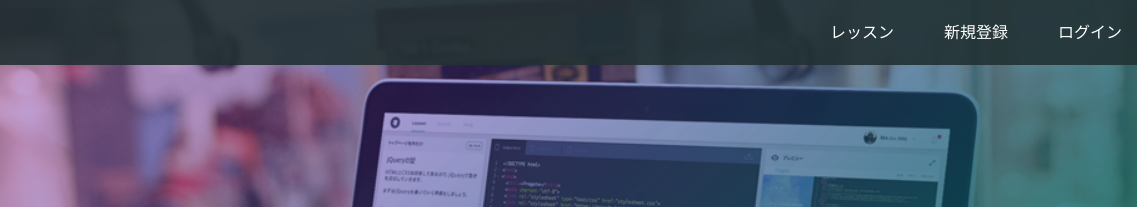
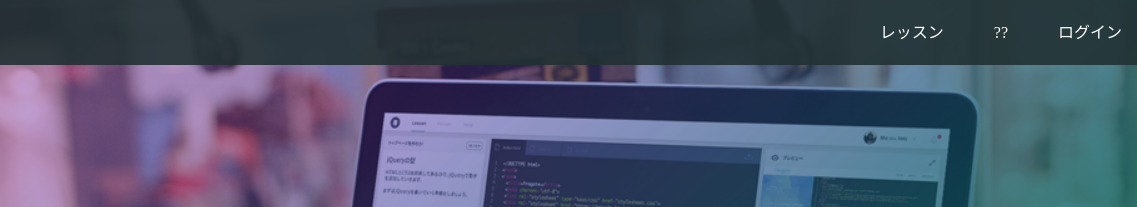
Before and after one commit to hondaC/hondaC.github.io, a plain HTML site: page index.html in a window 1280 px wide. Shown: the top 207 px of the page, 143-1280 px from the left. Drawn offline with Linux system fonts and the light colour scheme.

Commit message:
Update index.html

```diff
--- a/index.html
+++ b/index.html
@@ -16,7 +16,7 @@
       <span class="fa fa-bars menu-icon"></span>
       <div class="header-right">
         <a href="#">レッスン</a>
-        <a href="#">新規登録</a>
+        <a href="#">??</a>
         <a href="#" class="login">ログイン</a>
       </div>
     </div>
```
